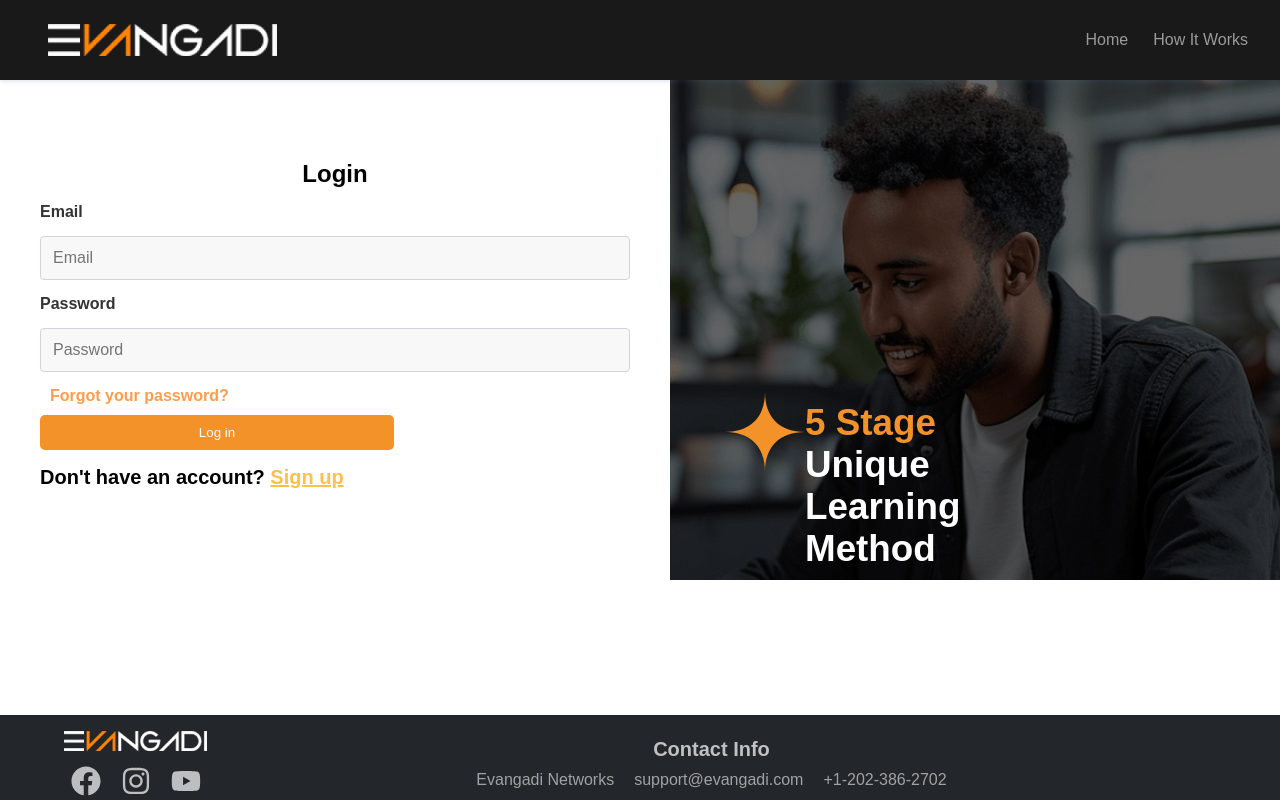
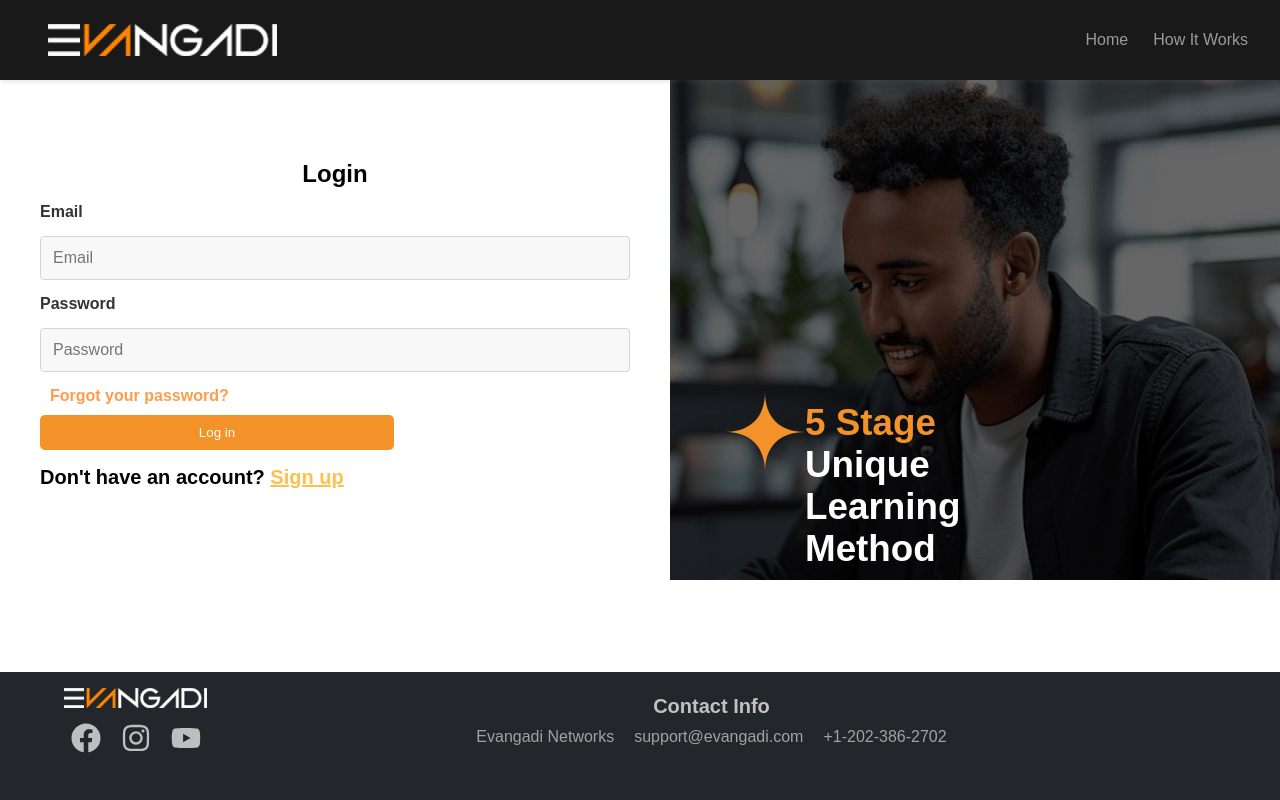
Before and after one commit to letebrehan/Evangadi-Forum, a React (Vite) app: page /Evangadi-Forum/users/login in a window 1280 px wide. Built offline with nearby package versions, Linux system fonts and the light colour scheme.

Commit message:
footer sticky

```diff
--- a/src/components/Footer/Footer.module.css
+++ b/src/components/Footer/Footer.module.css
@@ -1,7 +1,7 @@
 /* Footer styles */
 .footer {
   background-color: #23262a;
-  /* min-height: 80px; */
+  min-height: 8rem;
   color: #c1c1c1;
   display: flex;
   align-items: center;
```
Also changed, not shown: src/App.css (deleted, +0 -18 lines).
